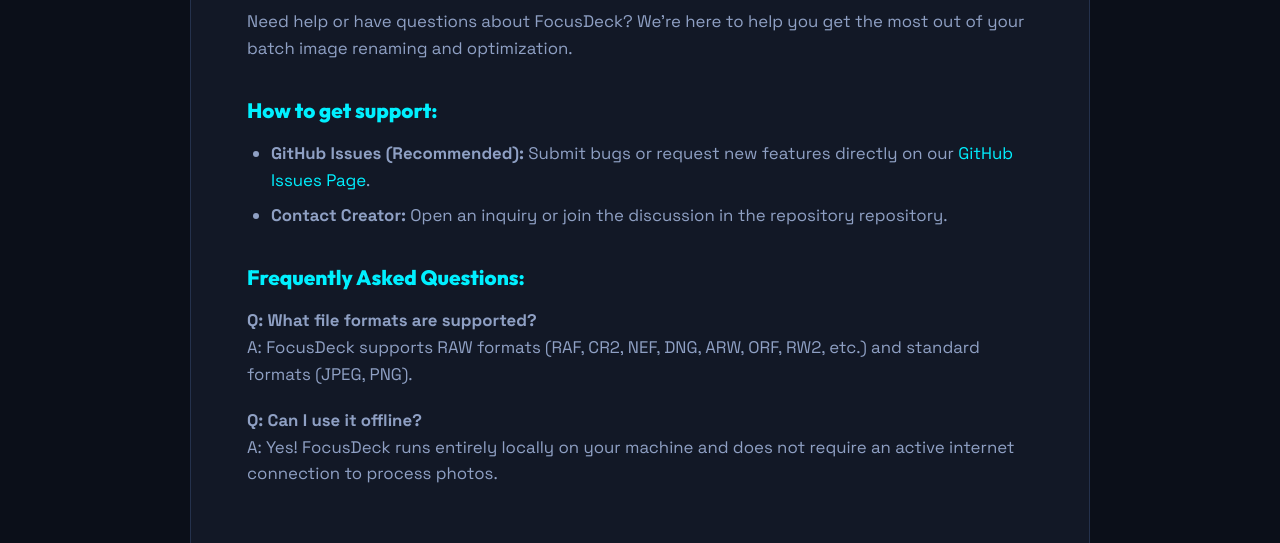
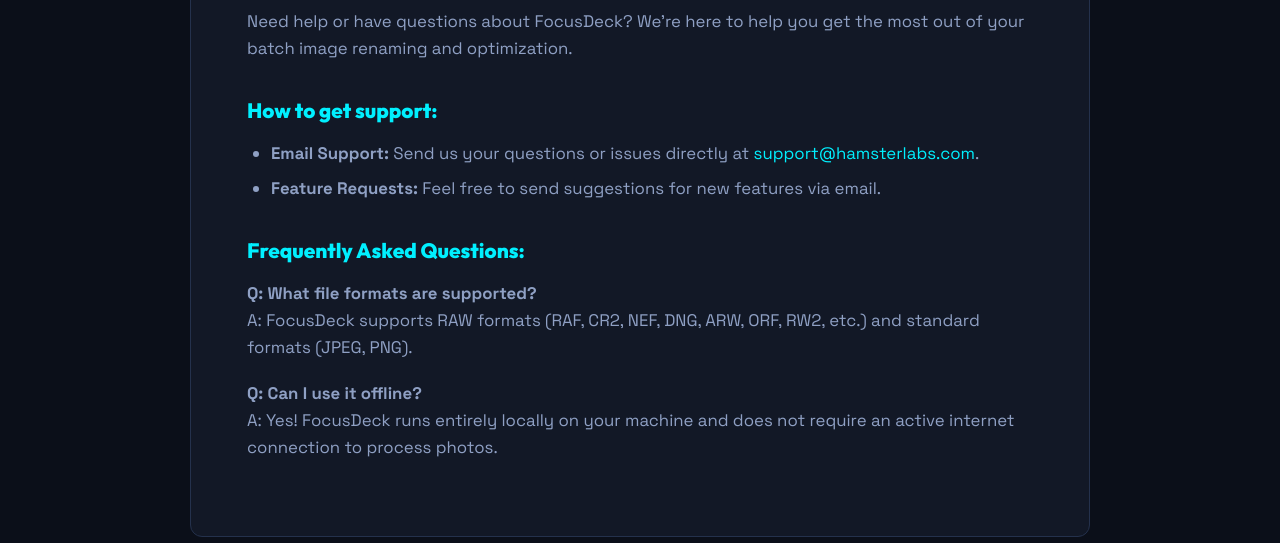
Before and after one commit to warhamster8/hamster-lab, a plain HTML site: page focusdeck/index.html in a window 1280 px wide. Both pictures are taken after a click on the link "Support & Supporto". Shown: the part 257-800 px from the top of the page. Drawn offline with Linux system fonts and the light colour scheme.

Commit message:
docs: remove github links and add email support

```diff
--- a/focusdeck/index.html
+++ b/focusdeck/index.html
@@ -360,7 +360,7 @@
                 <h1>Batch Rename & <span>Web-Optimizer</span></h1>
                 <p>FocusDeck allows creators and photographers to batch rename, resize, and compress raw and standard photos into modern web-friendly formats in one seamless operation. Keep your folders organized and speed up your web presence.</p>
                 <div class="btn-group">
-                    <a href="https://github.com/warhamster8/focus_deck" class="btn btn-primary">GitHub Code</a>
+                    <a onclick="showSection('support')" class="btn btn-primary">Get Support</a>
                     <a onclick="showSection('privacy')" class="btn btn-secondary">Privacy Policy</a>
                 </div>
             </div>
@@ -426,8 +426,8 @@
 
             <h3>How to get support:</h3>
             <ul>
-                <li><strong>GitHub Issues (Recommended):</strong> Submit bugs or request new features directly on our <a href="https://github.com/warhamster8/focus_deck/issues" style="color: var(--color-cyan); text-decoration: none;">GitHub Issues Page</a>.</li>
-                <li><strong>Contact Creator:</strong> Open an inquiry or join the discussion in the repository repository.</li>
+                <li><strong>Email Support:</strong> Send us your questions or issues directly at <a href="mailto:support@hamsterlabs.com" style="color: var(--color-cyan); text-decoration: none;">support@hamsterlabs.com</a>.</li>
+                <li><strong>Feature Requests:</strong> Feel free to send suggestions for new features via email.</li>
             </ul>
 
             <h3>Frequently Asked Questions:</h3>
```
